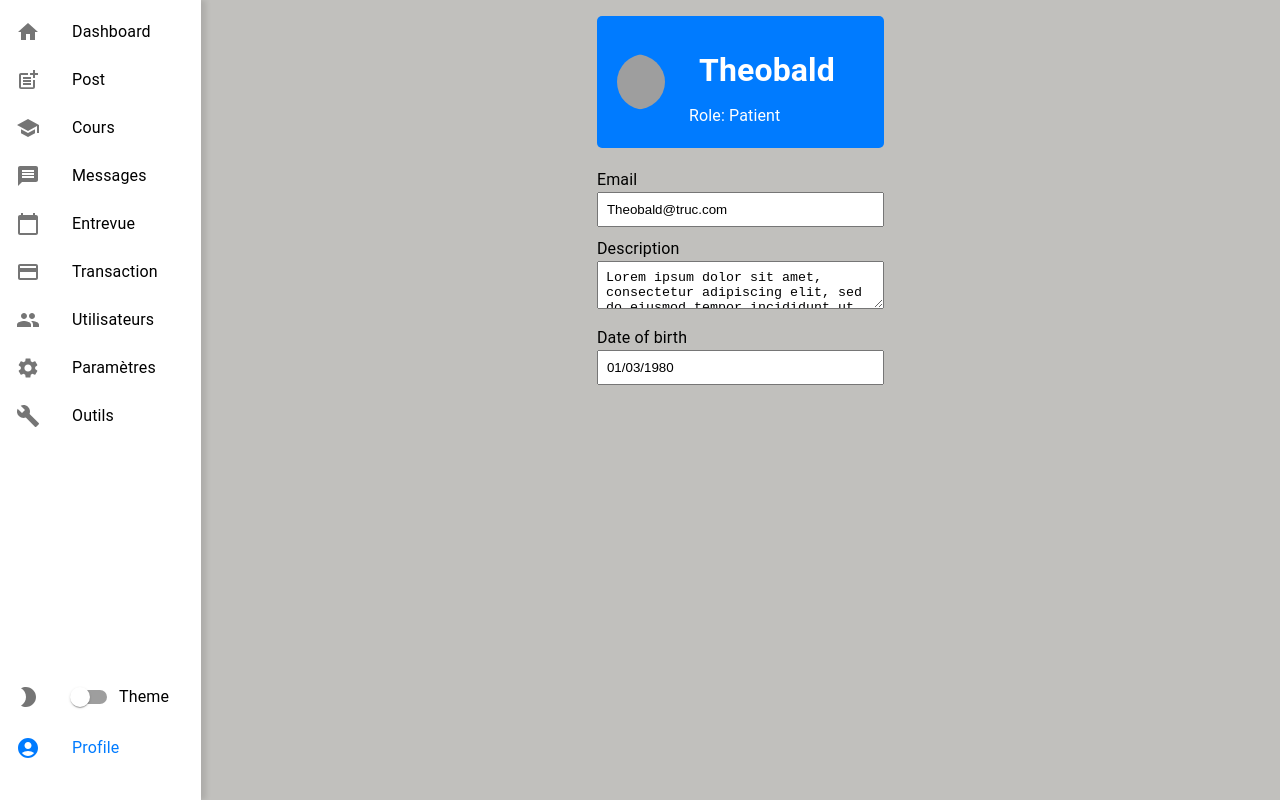
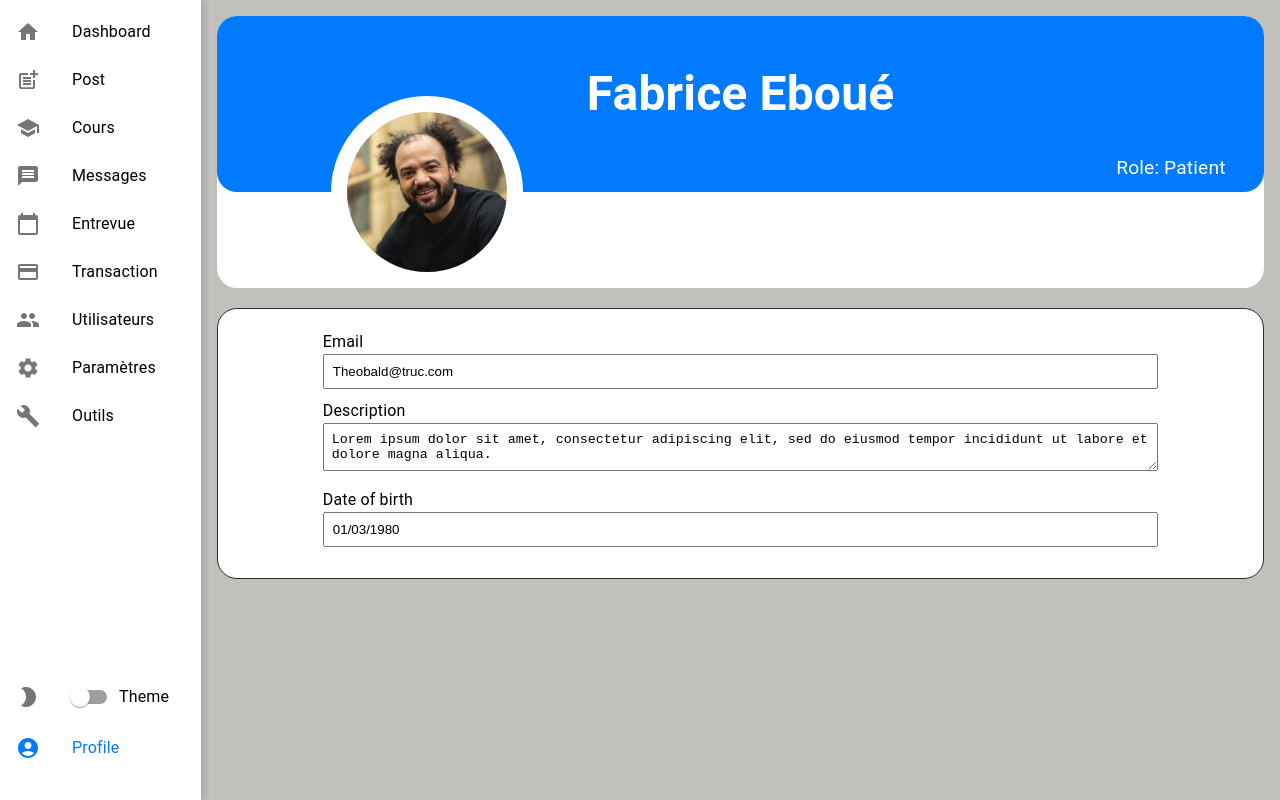
Before and after one commit to MathissGit/interface_gestion_app, a React (Create React App) app: page /profile in a window 1280 px wide. Built offline with nearby package versions, Linux system fonts and the light colour scheme; grey boxes are pictures that could not be loaded.

Commit message:
creation de la page profil et style css pour la base de la page

```diff
--- a/src/components/HeaderProfile.js
+++ /dev/null
@@ -1,20 +0,0 @@
-import React from 'react';
-import Avatar from '@mui/material/Avatar';
-
-const HeaderProfile = () => {
-    return (
-        <div className="HeaderProfile" style={{ display: 'flex', alignItems: 'center' }}>
-            <Avatar
-                alt="Theobald"
-                src="../assets/profil.jpg"
-                sx={{ width: 56, height: 56, marginRight: 2 }}
-            />
-            <div>
-                <h1>Theobald</h1>
-                <p>Role: Patient</p>
-            </div>
-        </div>
-    );
-};
-
-export default HeaderProfile;
--- a/src/components/UserProfile.js
+++ b/src/components/UserProfile.js
@@ -1,12 +1,26 @@
 import React from 'react';
+import { Avatar } from '@mui/material';
 import { users } from '../datas/users'
-import HeaderProfile from './HeaderProfile';
+import FabriceEboue from '../assets/profil.jpg'
 
 function UserProfile() {
     return (
-        <div>
-            <HeaderProfile />
-            <div className="fullPageContainer" style={{ marginTop: '20px' }}>
+        <div className="fullPageContainer" style={{ alignItems: 'center' }}>
+            <div className='profil'>
+                <div className='display-picture'>
+                    <img className='avatarProfil' alt='Fabrice Ebouué' src={FabriceEboue}  />
+                    <div className='backAvatar'></div>
+                </div>
+                <div className='banner'>
+                </div>
+                <h1 className='display-name'>Fabrice Eboué</h1>
+                <p className='display-role'>Role: Patient</p>
+
+            </div>
+
+
+
+            <div className="middleContainer" style={{ marginTop: '20px' }}>
                 <div>
                     <div style={{ marginBottom: '10px' }}>
                         <label>Email</label>
--- a/src/styles/App.css
+++ b/src/styles/App.css
@@ -113,60 +113,79 @@
   padding: 10px;
 }
 
-
-
-
-
-
-
-  .HeaderProfile {
-    background-color: #007bff;
-    color: #fff;
-    padding: 20px;
-    display: flex;
-    align-items: center;
-    border-radius: 5px;
+.middleContainer {
+  border: solid 1px #282c34;
+  border-radius: 20px;
+  padding: 2% 10%;
+  background-color: #ffffff;
 }
 
-  .HeaderProfile img {
-    border-radius: 50%;
-    width: 60px;
-    margin-right: 20px;
+.profil {
+  display: grid;
+  grid-template-rows: 5rem 6rem 6rem 1fr;
+  grid-template-columns: 1fr;
+  background-color: #ffffff;
+  border-radius: 20px;
 }
 
-  .HeaderProfile h1 {
-    margin: 0;
+.banner {
+  grid-row: 1 / 3;
+  grid-column: 1 / 2;
+  background-color: #007bff;
+  border-radius: 20px;
 }
 
-  .HeaderProfile p {
-    margin: 0;
+.display-picture {
+  grid-row: 2 / 4;
+  grid-column: 1 / 1;
+  padding: 0;
+  z-index: 5;
+  display: flex;
+  justify-content: center; /* Changed from flex-start to center */
+  align-items: center;
+  position: relative;
 }
 
-  .user-profile {
-    padding: 20px;
-    background-color: #fff;
-    border-radius: 5px;
-    margin: 20px;
+.display-picture .avatarProfil {
+  position: absolute;
+  z-index: 10;
+  aspect-ratio: 1 / 1;
+  border-radius: 50%;
+  width: 10em;
+  height: auto;
+  top: 50%;
+  left: 20%;
+  transform: translate(-50%, -50%);
+  margin-left: 0;
 }
 
-  .user-profile form {
-    display: flex;
-    flex-direction: column;
+.backAvatar {
+  position: absolute;
+  z-index: 1;
+  aspect-ratio: 1 / 1;
+  width: 12em;
+  height: auto;
+  top: 50%;
+  left: 20%;
+  transform: translate(-50%, -50%);
+  background-color: #ffffff;
+  border-radius: 50%;
+  margin-left: 0;
 }
 
-  .user-profile form div {
-    margin-bottom: 20px;
+.display-role {
+  grid-row: 2 / 4;
+  grid-column: 1 / 1;
+  padding: 2em;
+  justify-self: end;
+  font-size: larger;
+  color: #ffffff;
 }
 
-  .user-profile label {
-    font-weight: bold;
+.display-name {
+  grid-row: 1 / 2;
+  grid-column: 1 / 1;
+  justify-self: center;
+  font-size: 3em;
+  color: #ffffff;
 }
-
-  .user-profile input,
-  .user-profile textarea {
-    width: 100%;
-    padding: 10px;
-    border-radius: 5px;
-    border: 1px solid #ccc;
-    resize: none;
-  }
```
Also changed, not shown: src/assets/profil.jpg. Lines whose indentation alone changed are shown as unchanged.
